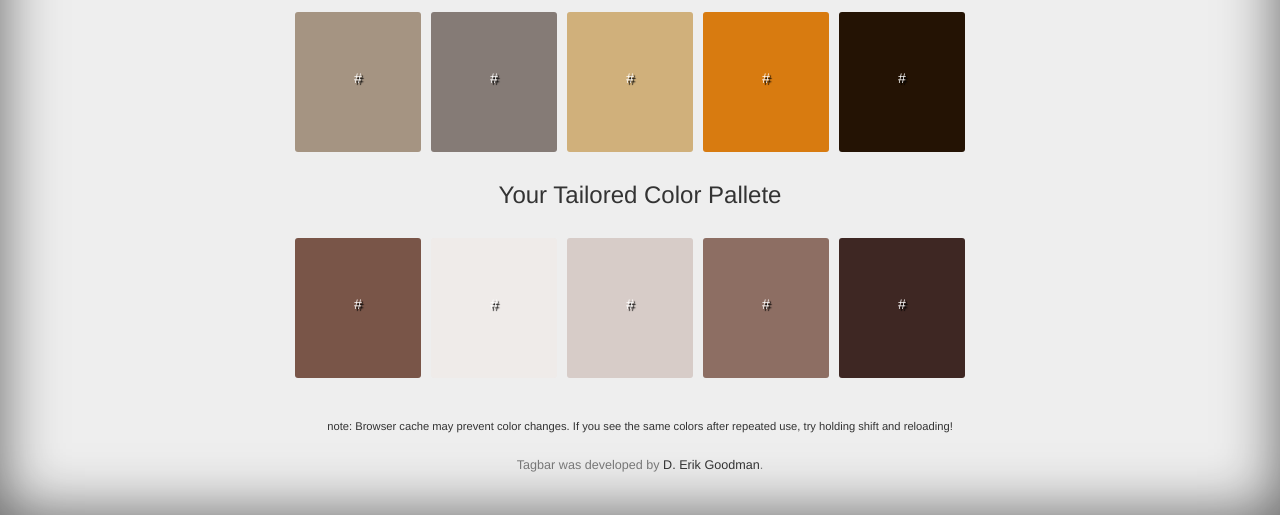
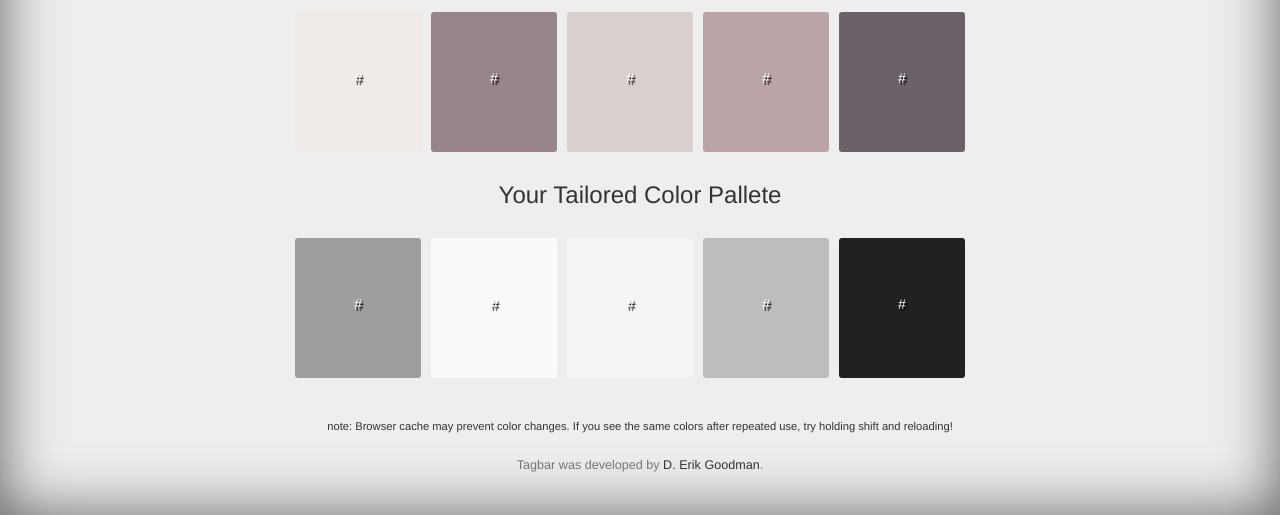
Before and after one commit to DEGoodman/tagbar, a Flask app: template app/templates/results.html in a window 1280 px wide. Shown: the part 285-800 px from the top of the page. Run offline with Flask 2, Linux system fonts and the light colour scheme; the template is opened without the code that fills it, so the values that code supplies are empty; some libraries are stand-ins or nearby versions.

Commit message:
heroku go

```diff
--- a/app/static/css/colors.css
+++ b/app/static/css/colors.css
@@ -1,39 +1,39 @@
 #a {
-	background-color: rgb(165, 148, 130);
+	background-color: rgb(240, 234, 232);
 }
 
 #b {
-	background-color: rgb(133, 123, 118);
+	background-color: rgb(150, 132, 137);
 }
 
 #c {
-	background-color: rgb(208, 176, 123);
+	background-color: rgb(217, 207, 205);
 }
 
 #d {
-	background-color: rgb(216, 123, 16);
+	background-color: rgb(186, 164, 167);
 }
 
 #e {
-	background-color: rgb(36, 19, 4);
+	background-color: rgb(108, 97, 104);
 }
 
 #f {
-	background-color: #795548;
+	background-color: #9e9e9e;
 }
 
 #g {
-	background-color: #efebe9;
+	background-color: #fafafa;
 }
 
 #h {
-	background-color: #d7ccc8;
+	background-color: #f5f5f5;
 }
 
 #i {
-	background-color: #8d6e63;
+	background-color: #bdbdbd;
 }
 
 #j {
-	background-color: #3e2723;
+	background-color: #212121;
 }
--- a/requirements.txt
+++ b/requirements.txt
@@ -1,5 +1,8 @@
 Flask==0.10.1
 Flask-WTF==0.12
+gitdb==0.6.4
+gitflow==0.5.1
+GitPython==1.0.1
 gunicorn==19.3.0
 httplib2==0.9.2
 itsdangerous==0.24
@@ -11,6 +14,7 @@ python-instagram==1.3.2
 requests==2.8.1
 simplejson==3.8.1
 six==1.10.0
+smmap==0.9.0
 Werkzeug==0.11.2
 wheel==0.24.0
 WTForms==2.0.2
```
Also changed, not shown: app/static/images/012_1687530611_n.jpg (added), app/static/images/054_1266189665_n.jpg (added), app/static/images/3178_911118741_n.jpg (added), app/static/images/8021_690661921_n.jpg (added), app/static/images/983_1252782020_n.jpg (added), app/static/images/Average.jpg, 1 other file.
